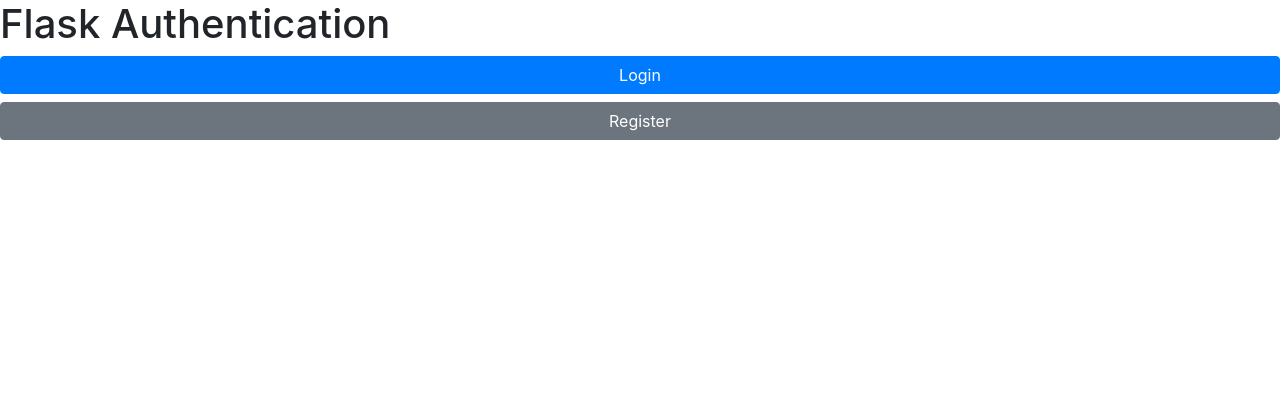
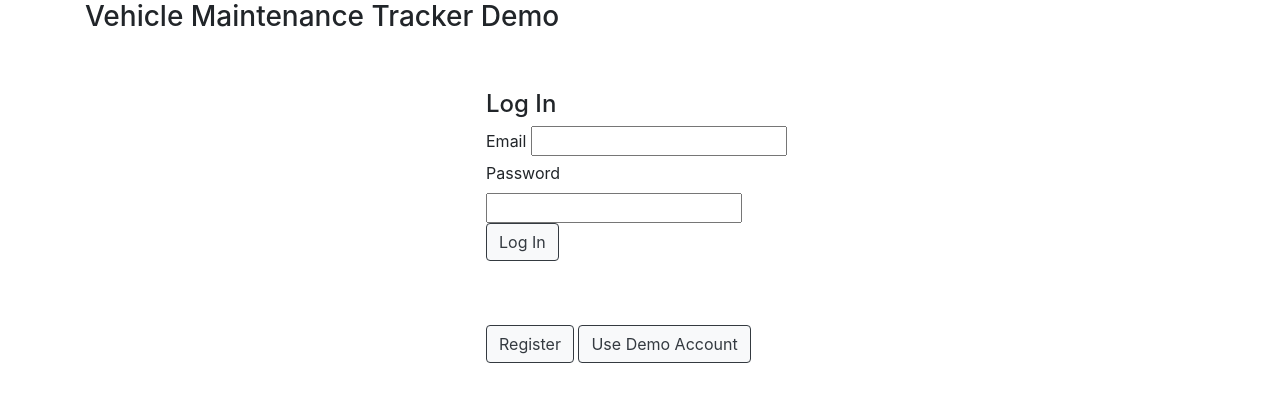
Before and after one commit to briwhi/textTicTacToe, a Flask app: page / in a window 1280 px wide. Shown: the top 402 px of the page. Run offline with Flask 2, Linux system fonts and the light colour scheme; some libraries are stand-ins or nearby versions.

Commit message:
complete user

```diff
--- a/maintenance-tracker/forms.py
+++ b/maintenance-tracker/forms.py
@@ -3,12 +3,13 @@ from wtforms import StringField, PasswordField, SubmitField, IntegerField, DateF
 from wtforms.validators import DataRequired, Email, Length
 from wtforms.widgets.html5 import DateInput
 from models import User
+from flask import flash
 
 
 class RegisterForm(FlaskForm):
     name = StringField(label='Name', validators=[DataRequired()])
-    email = StringField(label='Email', validators=[DataRequired(), Email()])
-    password = PasswordField(label='Password', validators=[DataRequired(),Length(min=8)])
+    email = StringField(label='Email', validators=[Email(message="valid email required")])
+    password = PasswordField(label='Password', validators=[DataRequired(),Length(min=6)])
     submit = SubmitField(label='Register')
 
 
--- a/maintenance-tracker/main.py
+++ b/maintenance-tracker/main.py
@@ -1,6 +1,5 @@
 from flask import Flask, render_template, request, url_for, redirect
 from werkzeug.security import generate_password_hash, check_password_hash
-from flask_sqlalchemy import SQLAlchemy
 from flask_login import login_user, LoginManager, login_required, current_user, logout_user
 from flask_bootstrap import Bootstrap
 from forms import RegisterForm, LoginForm, AddVehicleForm, AddTaskForm
@@ -9,11 +8,10 @@ from datetime import datetime
 
 app = Flask(__name__)
 app.secret_key = "this is a secret key"
-Bootstrap(app)
 app.config['SQLALCHEMY_DATABASE_URI'] = 'sqlite:///tracker.db'
 app.config['SQLALCHEMY_TRACK_MODIFICATIONS'] = False
 db.init_app(app)
-
+Bootstrap(app)
 
 login_manager = LoginManager()
 login_manager.init_app(app)
@@ -27,18 +25,14 @@ def load_user(user_id):
     return User.query.get(int(user_id))
 
 
-@app.route('/')
-def index():
-    if current_user.is_authenticated:
-        return redirect(url_for('home'))
-    return render_template("index.html")
-
-
 # -----------------------------User Routes -----------------------------------------------------------------------------
 
 #           USER LOGIN
-@app.route('/user/login', methods=["GET", "POST"])
+
+@app.route('/', methods=["GET", "POST"])
 def login():
+    if current_user.is_authenticated:
+        return redirect(url_for('home'))
     if request.method == "POST":
         email = request.form['email']
         password = request.form['password']
@@ -47,18 +41,18 @@ def login():
             if check_password_hash(user.password, password):
                 login_user(user)
                 return redirect(url_for('home'))
-        except Exception :
+        except Exception:
             return redirect(url_for('login'))
 
     login_form = LoginForm()
-    return render_template("login.html", form=login_form)
+    return render_template("index.html", form=login_form)
 
 
 #           USER LOGOUT
 @app.route('/user/logout')
 def logout():
     logout_user()
-    return redirect(url_for("index"))
+    return redirect(url_for("login"))
 
 
 #           USER HOME
@@ -96,6 +90,10 @@ def user_edit():
     update_user_form.process()
     return render_template("register.html", form=update_user_form)
 
+
+@app.route('/user/demo')
+def use_demo():
+    pass
 
 # ---------------------------- Vehicle Routes --------------------------------------------------------------------------
 
--- a/maintenance-tracker/templates/base.html
+++ b/maintenance-tracker/templates/base.html
@@ -10,14 +10,22 @@
 </head>
 
 <body>
-        {% if current_user.is_authenticated %}
-           <h2>{{ current_user.name }}</h2>
-            <a href="{{ url_for('home') }}" class="btn-primary">Home</a>
-            <a href="{{ url_for('user_edit') }}" class="btn-primary">Account</a>
-            <a href="{{ url_for('logout') }}" class="btn-primary">Log Out</a>
-        {%  endif %}
+    <div class="container">
+    <h3>Vehicle Maintenance Tracker Demo</h3>
+         <div class="row">
+            <div class="col-lg-4 mx-auto">
+                {% if current_user.is_authenticated %}
+                   <h2>{{ current_user.name }}</h2>
+                    <a href="{{ url_for('home') }}" class="btn btn-light rounded btn-outline-dark">Home</a>
+                    <a href="{{ url_for('user_edit') }}" class="btn btn-light rounded btn-outline-dark">Account</a>
+                    <a href="{{ url_for('logout') }}" class="btn btn-light rounded btn-outline-dark">Log Out</a>
+                {%  endif %}
+            </div>
+         </div>
        {% block content %}
        {% endblock %}
+    </div>
+
 </body>
 
 </html>
--- a/maintenance-tracker/templates/index.html
+++ b/maintenance-tracker/templates/index.html
@@ -1,12 +1,24 @@
 {% extends "base.html" %}
 {% block content %}
 
-<div>
-	<h1>Flask Authentication</h1>
+<div class="row m-5">
+    <div class="col-lg-4 mx-auto">
+        <h4>Log In</h4>
+        <form method="post" novalidate>
+            <ul class="list-unstyled">
+                <li>{{ form.email.label }} {{ form.email }}</li>
+                <li>{{ form.password.label }} {{ form.password }}</li>
+                <li>{{ form.submit(class_="btn btn-light rounded btn-outline-dark") }}</li>
+            </ul>
+        </form>
+    </div>
+</div>
+<div class="row m-5">
+    <div class="col-lg-4 mx-auto">
+        <a href="{{ url_for('register') }}" class="btn btn-light rounded btn-outline-dark">Register</a>
+        <a href="{{ url_for('use_demo') }}" class="btn btn-light rounded btn-outline-dark">Use Demo Account</a>
 
-  <a href="{{ url_for('login') }}" class="btn btn-primary btn-block btn-large">Login</a>
-  <a href="{{ url_for('register') }}" class="btn btn-secondary btn-block btn-large">Register</a>
-
+    </div>
 </div>
 
 {% endblock %}
```
Also changed, not shown: maintenance-tracker/templates/login.html (deleted, +0 -11 lines), maintenance-tracker/templates/register.html (+9 -2 lines), maintenance-tracker/tracker.db.
